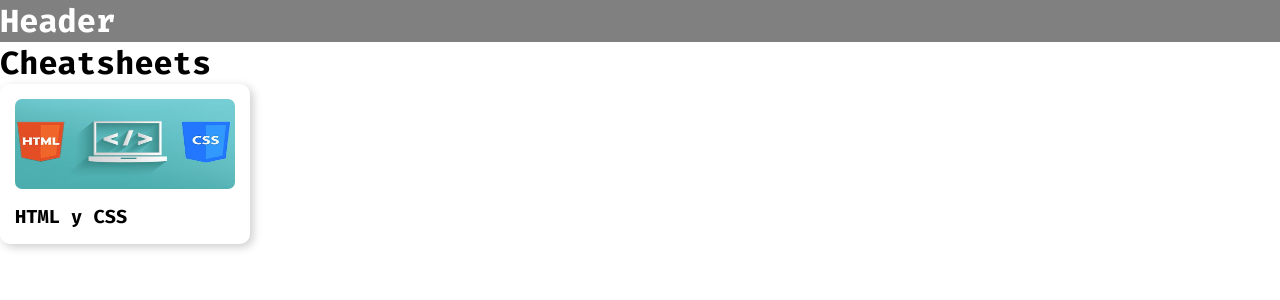
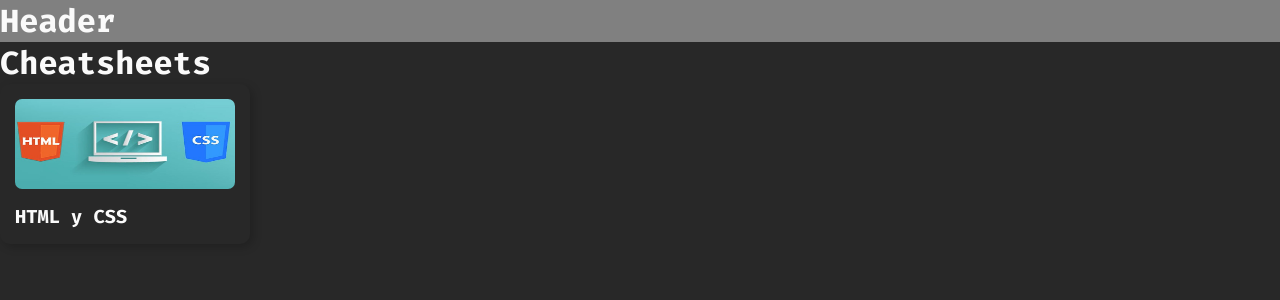
Before and after one commit to nachovigilante/cheatsheets, a Next.js app: page / in a window 1280 px wide. Shown: the top 300 px of the page. Built offline with nearby package versions, Linux system fonts and the light colour scheme.

Commit message:
feat(dark theme): Added dark theme

```diff
--- a/pages/_app.tsx
+++ b/pages/_app.tsx
@@ -6,7 +6,7 @@ import Header from "../components/layout/Header";
 import { useState } from "react";
 
 function App({ Component, pageProps }: AppProps) {
-    const [theme, setTheme] = useState(true);
+    const [theme, setTheme] = useState(false);
 
     return (
         <>
--- a/styles/globals.scss
+++ b/styles/globals.scss
@@ -1,14 +1,29 @@
 @import url("https://fonts.googleapis.com/css2?family=Fira+Code:wght@300;400;500;700&display=swap");
+
+:root {
+    --bg-color: #fafafa;
+    --font-color: #282828;
+}
+
+[data-theme="dark"] {
+    --bg-color: #282828;
+    --font-color: #fafafa;
+}
 
 * {
     box-sizing: border-box;
     margin: 0;
     padding: 0;
+    color: var(--font-color);
 }
 
+.app,
 html,
 body {
     font-family: "Fira Code", monospace;
+    background-color: var(--bg-color);
+    color: var(--font-color);
+    min-height: 100vh;
 }
 
 a {
```
